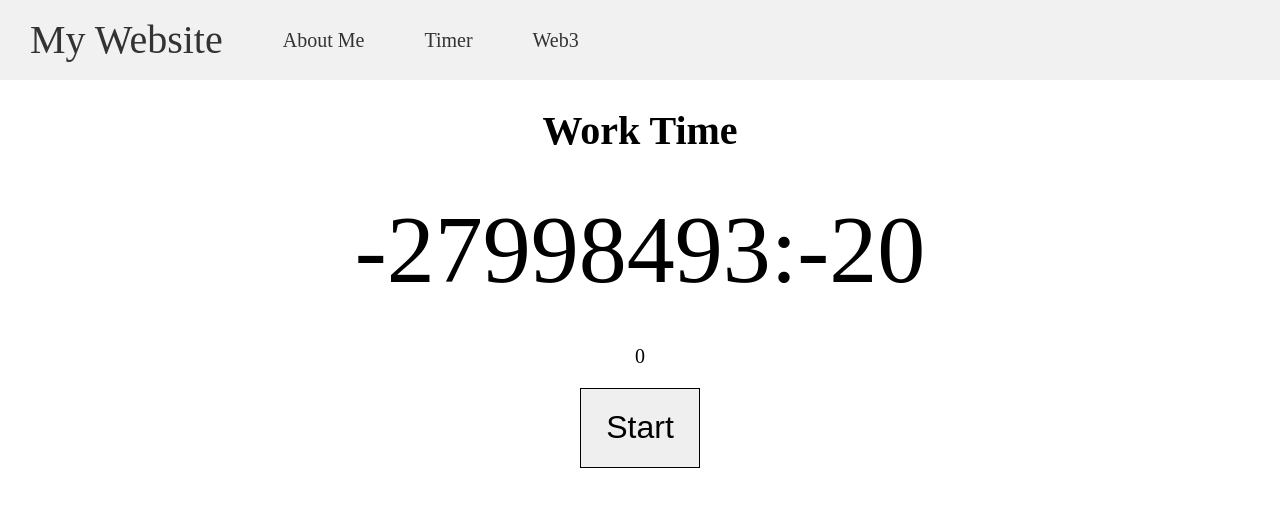
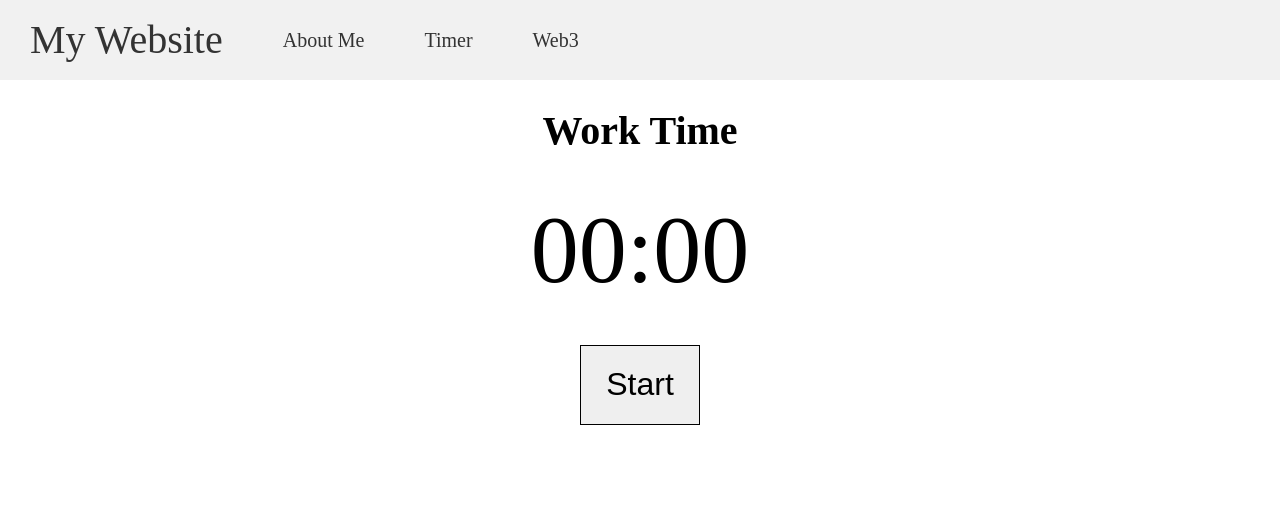
Before and after one commit to arensusu/website, a React (Create React App) app: page /#/Timer in a window 1280 px wide. Shown: the top 506 px of the page. Built offline with nearby package versions, Linux system fonts and the light colour scheme.

Commit message:
timer-update

```diff
--- a/src/Timer.tsx
+++ b/src/Timer.tsx
@@ -7,9 +7,7 @@ import './Timer.css';
 const restPeriod = 17 * 60;
 const workPeriod = 52 * 60;
 function Timer() {
-    const [restTime, setRestTime] = useState(0);
     const [isRestTimeCounting, setIsRestTimeCounting] = useState(false);
-    const [workTime, setWorkTime] = useState(workPeriod);
     const [isWorkTimeCounting, setIsWorkTimeCounting] = useState(false);
 
     const [minutes, setMinutes] = useState(0);
@@ -19,38 +17,50 @@ function Timer() {
 
     useEffect(() => {
         if (isWorkTimeCounting) {
-            const endDate = (new Date().getTime()) + workPeriod * 1000;
-            setEndTime(endDate);
             const intervalId = setInterval(() => {
-                setWorkTime(time => time - 1);
-            }, 1000);
+                const remaining = (endTime - (new Date()).getTime()) / 1000;
+                if (remaining <= 0) {
+                    setIsWorkTimeCounting(false);
+                    const endDate = (new Date().getTime()) + restPeriod * 1000;
+                    setEndTime(endDate);
+                    setIsRestTimeCounting(true);
+                }
+                else {
+                    setMinutes(() => Math.floor(remaining / 60));
+                    setSeconds(() => Math.floor(remaining % 60));
+                }
+            }, 100);
             return () => clearInterval(intervalId);
         }
     }, [isWorkTimeCounting]);
 
     useEffect(() => {
         if (isRestTimeCounting) {
-            const endDate = new Date().getTime() + restPeriod * 1000;
-            setEndTime(endDate);
+            const intervalId = setInterval(() => {
+                const remaining = (endTime - (new Date()).getTime()) / 1000;
+                if (remaining <= 0) {
+                    setIsRestTimeCounting(false);
+                }
+                else {
+                    setMinutes(() => Math.floor(remaining / 60));
+                    setSeconds(() => Math.floor(remaining % 60));
+                }
+            }, 100);
+            return () => clearInterval(intervalId);
         }
     }, [isRestTimeCounting]);
-
-    useEffect(() => {
-        const remaining = (endTime - (new Date()).getTime()) / 1000;
-        setMinutes(() => Math.floor(remaining / 60));
-        setSeconds(() => Math.floor(remaining % 60));
-        if (remaining <= 0) {
-
-        }
-    });
 
     return (
         <div className="Timer">
             <Header/>
             <h1 className='title'>{isRestTimeCounting ? 'Rest Time' : 'Work Time'}</h1>
             <p className='countdown'>{`${minutes.toString().padStart(2, '0')}:${seconds.toString().padStart(2, '0')}`}</p>
-            <p className='end-time'>{endTime}</p>
-            <button className='start' onClick={() => { setIsWorkTimeCounting(true); }} disabled={isWorkTimeCounting}>Start</button>
+            { endTime === 0 ? <></> : (<p className='end-time'>{(new Date(endTime)).toLocaleString('en-US')}</p>)}
+            <button className='start' onClick={() => {
+                const endDate = (new Date().getTime()) + workPeriod * 1000;
+                setEndTime(endDate);
+                setIsWorkTimeCounting(true);
+            }} disabled={isWorkTimeCounting || isRestTimeCounting}>Start</button>
         </div>
     );
 }
```
